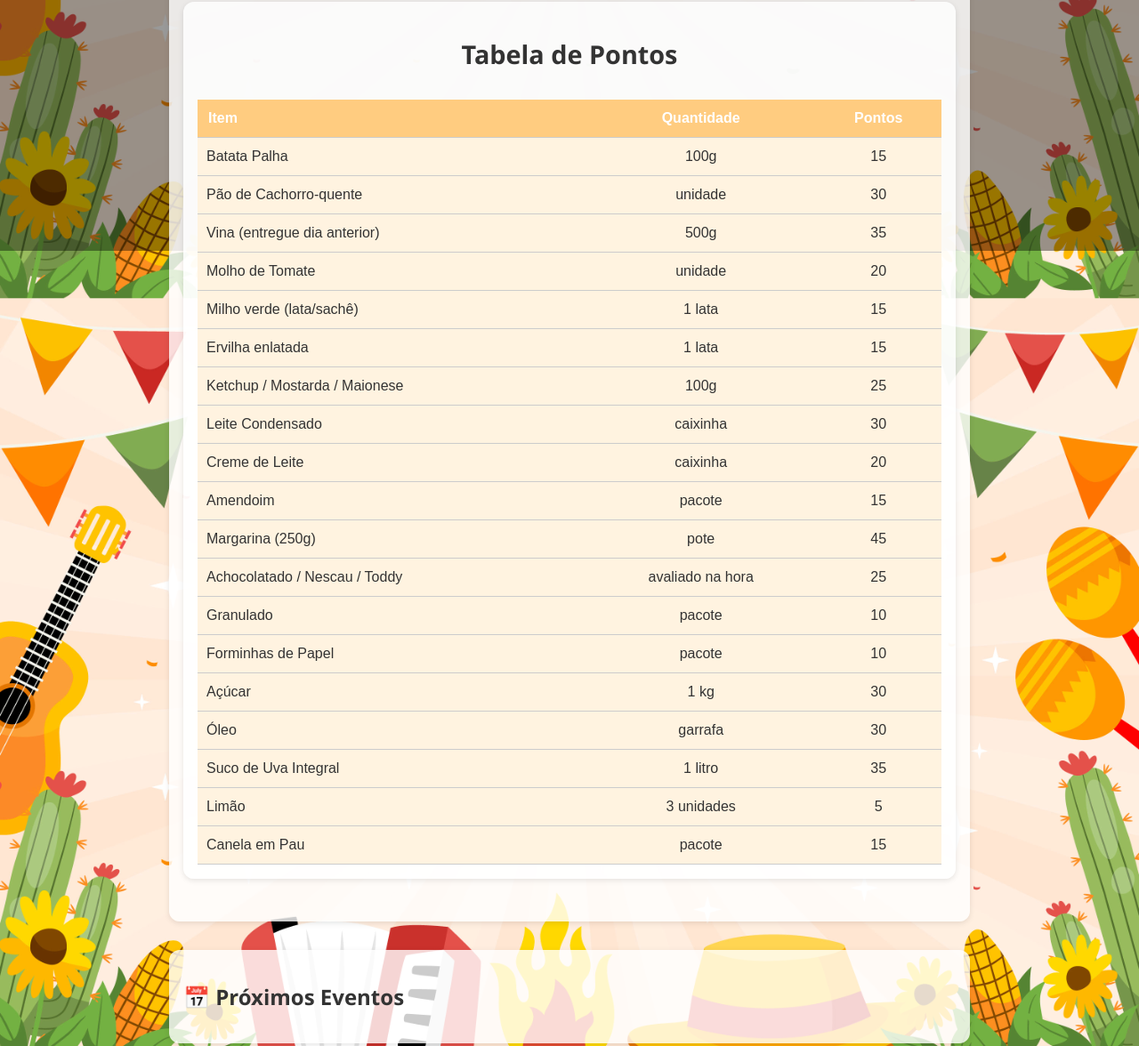
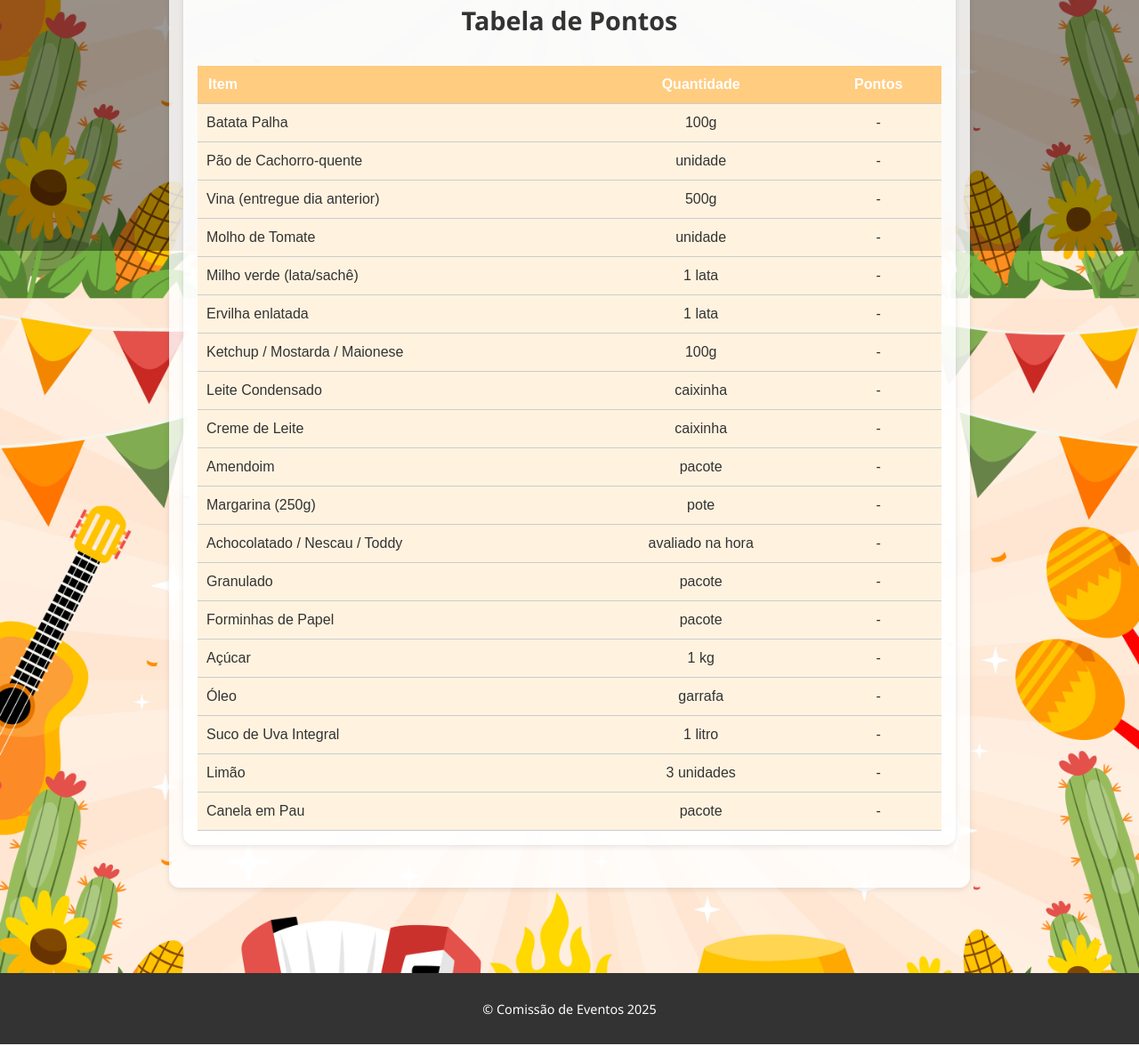
Before and after one commit to Guilherme-Macanhan/Festa-Julina-IF, a plain HTML site: page index.html in a window 1280 px wide. Shown: the part 518-1694 px from the top of the page at 89% size. Drawn offline with Linux system fonts and the light colour scheme.

Commit message:
Update Prêmio e Pontos

```diff
--- a/index.html
+++ b/index.html
@@ -18,8 +18,8 @@
     </section>
 
     <section id="premio">
-      <h2>🏆 Prêmio</h2>
-      <p>Uma sessão de cinema para a sala vencedora!</p>
+      <h2>🏆 Prêmio: A definir</h2>
+      <p></p>
     </section>
 
     <section id="pontuacao-produtos">
@@ -37,25 +37,25 @@
         </tr>
       </thead>
       <tbody>
-        <tr><td style="padding: 10px;">Batata Palha</td><td style="text-align:center;">100g</td><td style="text-align:center;">15</td></tr>
-        <tr><td style="padding: 10px;">Pão de Cachorro-quente</td><td style="text-align:center;">unidade</td><td style="text-align:center;">30</td></tr>
-        <tr><td style="padding: 10px;">Vina (entregue dia anterior)</td><td style="text-align:center;">500g</td><td style="text-align:center;">35</td></tr>
-        <tr><td style="padding: 10px;">Molho de Tomate</td><td style="text-align:center;">unidade</td><td style="text-align:center;">20</td></tr>
-        <tr><td style="padding: 10px;">Milho verde (lata/sachê)</td><td style="text-align:center;">1 lata</td><td style="text-align:center;">15</td></tr>
-        <tr><td style="padding: 10px;">Ervilha enlatada</td><td style="text-align:center;">1 lata</td><td style="text-align:center;">15</td></tr>
-        <tr><td style="padding: 10px;">Ketchup / Mostarda / Maionese</td><td style="text-align:center;">100g</td><td style="text-align:center;">25</td></tr>
-        <tr><td style="padding: 10px;">Leite Condensado</td><td style="text-align:center;">caixinha</td><td style="text-align:center;">30</td></tr>
-        <tr><td style="padding: 10px;">Creme de Leite</td><td style="text-align:center;">caixinha</td><td style="text-align:center;">20</td></tr>
-        <tr><td style="padding: 10px;">Amendoim</td><td style="text-align:center;">pacote</td><td style="text-align:center;">15</td></tr>
-        <tr><td style="padding: 10px;">Margarina (250g)</td><td style="text-align:center;">pote</td><td style="text-align:center;">45</td></tr>
-        <tr><td style="padding: 10px;">Achocolatado / Nescau / Toddy</td><td style="text-align:center;">avaliado na hora</td><td style="text-align:center;">25</td></tr>
-        <tr><td style="padding: 10px;">Granulado</td><td style="text-align:center;">pacote</td><td style="text-align:center;">10</td></tr>
-        <tr><td style="padding: 10px;">Forminhas de Papel</td><td style="text-align:center;">pacote</td><td style="text-align:center;">10</td></tr>
-        <tr><td style="padding: 10px;">Açúcar</td><td style="text-align:center;">1 kg</td><td style="text-align:center;">30</td></tr>
-        <tr><td style="padding: 10px;">Óleo</td><td style="text-align:center;">garrafa</td><td style="text-align:center;">30</td></tr>
-        <tr><td style="padding: 10px;">Suco de Uva Integral</td><td style="text-align:center;">1 litro</td><td style="text-align:center;">35</td></tr>
-        <tr><td style="padding: 10px;">Limão</td><td style="text-align:center;">3 unidades</td><td style="text-align:center;">5</td></tr>
-        <tr><td style="padding: 10px;">Canela em Pau</td><td style="text-align:center;">pacote</td><td style="text-align:center;">15</td></tr>
+        <tr><td style="padding: 10px;">Batata Palha</td><td style="text-align:center;">100g</td><td style="text-align:center;">-</td></tr>
+        <tr><td style="padding: 10px;">Pão de Cachorro-quente</td><td style="text-align:center;">unidade</td><td style="text-align:center;">-</td></tr>
+        <tr><td style="padding: 10px;">Vina (entregue dia anterior)</td><td style="text-align:center;">500g</td><td style="text-align:center;">-</td></tr>
+        <tr><td style="padding: 10px;">Molho de Tomate</td><td style="text-align:center;">unidade</td><td style="text-align:center;">-</td></tr>
+        <tr><td style="padding: 10px;">Milho verde (lata/sachê)</td><td style="text-align:center;">1 lata</td><td style="text-align:center;">-</td></tr>
+        <tr><td style="padding: 10px;">Ervilha enlatada</td><td style="text-align:center;">1 lata</td><td style="text-align:center;">-</td></tr>
+        <tr><td style="padding: 10px;">Ketchup / Mostarda / Maionese</td><td style="text-align:center;">100g</td><td style="text-align:center;">-</td></tr>
+        <tr><td style="padding: 10px;">Leite Condensado</td><td style="text-align:center;">caixinha</td><td style="text-align:center;">-</td></tr>
+        <tr><td style="padding: 10px;">Creme de Leite</td><td style="text-align:center;">caixinha</td><td style="text-align:center;">-</td></tr>
+        <tr><td style="padding: 10px;">Amendoim</td><td style="text-align:center;">pacote</td><td style="text-align:center;">-</td></tr>
+        <tr><td style="padding: 10px;">Margarina (250g)</td><td style="text-align:center;">pote</td><td style="text-align:center;">-</td></tr>
+        <tr><td style="padding: 10px;">Achocolatado / Nescau / Toddy</td><td style="text-align:center;">avaliado na hora</td><td style="text-align:center;">-</td></tr>
+        <tr><td style="padding: 10px;">Granulado</td><td style="text-align:center;">pacote</td><td style="text-align:center;">-</td></tr>
+        <tr><td style="padding: 10px;">Forminhas de Papel</td><td style="text-align:center;">pacote</td><td style="text-align:center;">-</td></tr>
+        <tr><td style="padding: 10px;">Açúcar</td><td style="text-align:center;">1 kg</td><td style="text-align:center;">-</td></tr>
+        <tr><td style="padding: 10px;">Óleo</td><td style="text-align:center;">garrafa</td><td style="text-align:center;">-</td></tr>
+        <tr><td style="padding: 10px;">Suco de Uva Integral</td><td style="text-align:center;">1 litro</td><td style="text-align:center;">-</td></tr>
+        <tr><td style="padding: 10px;">Limão</td><td style="text-align:center;">3 unidades</td><td style="text-align:center;">-</td></tr>
+        <tr><td style="padding: 10px;">Canela em Pau</td><td style="text-align:center;">pacote</td><td style="text-align:center;">-</td></tr>
       </tbody>
     </table>
   </div>
@@ -63,12 +63,13 @@
 
     </section>
 
-    <section id="eventos">
+    <!-- <section id="eventos">
       <h2>📅 Próximos Eventos</h2>
       <ul>
 
       </ul>
-    </section>
+    </section>    -->
+
   </main>
 
   <footer>
--- a/script.js
+++ b/script.js
@@ -1,9 +1,9 @@
 // Simulando dados que poderiam vir de uma API
 const dadosSalas = [
-  { nome: ' ', pontos: 0  },
+  { nome: '', pontos: 0  },
   { nome: '', pontos: 0 },
-  { nome: ' ', pontos: 0},
-  { nome: ' ', pontos:  0}
+  { nome: '', pontos: 0},
+  { nome: '', pontos:  0}
 ];
 
 // Ordena e exibe
```
